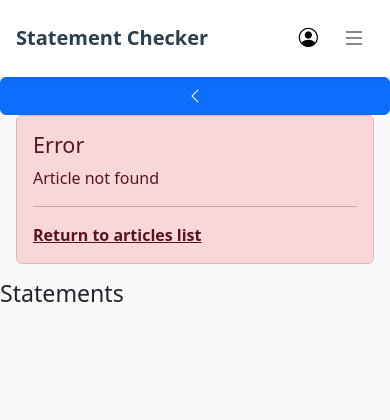
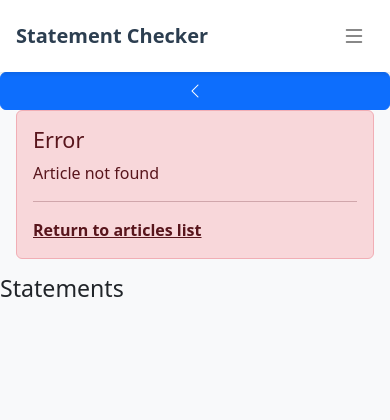
Before and after one commit to ledgerW/foxcheck, a Python web app: template templates/article.html in a window 390 px wide. Shown: the top 420 px of the page. Run offline with Jinja, Linux system fonts and the light colour scheme; the template is opened without the code that fills it, so the values that code supplies are empty; some libraries are stand-ins or nearby versions.

Commit message:
Agent query: Please verify: 1. Is the hamburger menu icon visible and properly sized? 2. Does the mobile menu collapse/expand smoothly? 3. Is the user menu dropdown working correctly with the new bi-list icon?

```diff
--- a/static/css/main.css
+++ b/static/css/main.css
@@ -44,8 +29,8 @@
 .navbar-toggler {
     border: none;
     padding: 0.5rem;
+    background: none;
     transition: transform 0.2s;
-    margin-left: 0.5rem;
 }
 
 .navbar-toggler:focus {
@@ -94,32 +69,36 @@
     align-items: center;
 }
 
-.dropdown-toggle:hover,
-.dropdown-toggle:focus {
-    background: none;
-    box-shadow: none;
+.dropdown-toggle .bi-list {
+    font-size: 1.5rem;
 }
 
 .dropdown-toggle::after {
     display: none;
 }
 
-.dropdown-toggle .bi {
-    font-size: 1.2rem;
-}
-
 .dropdown-menu {
-    border: none;
+    display: none;
+    position: absolute;
+    right: 0;
+    background-color: #ffffff;
     box-shadow: 0 4px 6px rgba(0,0,0,0.1);
     border-radius: 8px;
     padding: 0.5rem;
     min-width: 200px;
 }
 
+.dropdown-menu.show {
+    display: block !important;
+}
+
+#logged-in-menu, #logged-out-menu {
+    width: 100%;
+}
+
 .dropdown-item {
     padding: 0.75rem 1rem;
     border-radius: 4px;
-    color: #2c3e50;
     transition: all 0.2s ease;
 }
 
@@ -166,49 +129,37 @@
     }
 
     .navbar-nav {
-        padding: 1rem 0;
+        margin-bottom: 1rem;
     }
 
     .nav-link {
         padding: 1rem !important;
-        border-radius: 8px;
     }
 
     .dropdown-menu {
         position: static !important;
-        width: 100%;
+        box-shadow: none;
+        border: 1px solid rgba(0,0,0,0.1);
         margin-top: 0.5rem;
-        box-shadow: none;
-        background-color: rgba(52, 152, 219, 0.05);
-    }
-
-    .mobile-user-menu {
-        margin-left: auto;
-        display: flex;
-        align-items: center;
     }
 }
 
-/* Additional page components */
-.page-header {
-    background-color: #ffffff;
-    border-bottom: 1px solid rgba(0,0,0,0.1);
-    margin-bottom: 2rem;
+/* Main content and other existing styles */
+.main-content {
+    flex: 1;
     padding: 2rem 0;
 }
 
-.content-container {
-    background-color: #ffffff;
-    border-radius: 8px;
-    box-shadow: 0 2px 4px rgba(0,0,0,0.1);
-    padding: 2rem;
-    margin: 2rem 0;
+.container {
+    max-width: 1200px;
+    padding: 0 1rem;
+    margin: 0 auto;
 }
 
 /* Footer */
 .footer {
+    margin-top: auto;
     padding: 2rem 0;
-    margin-top: auto;
     background-color: #ffffff;
     border-top: 1px solid rgba(0,0,0,0.1);
 }
--- a/templates/includes/header.html
+++ b/templates/includes/header.html
@@ -2,36 +2,14 @@
     <div class="container">
         <a class="navbar-brand" href="/">Statement Checker</a>
 
-        <div class="d-flex align-items-center">
-            <!-- Mobile user menu -->
-            <div class="mobile-user-menu d-lg-none">
-                <div class="nav-item dropdown">
-                    <button class="dropdown-toggle" type="button" data-bs-toggle="dropdown" aria-expanded="false">
-                        <i class="bi bi-person-circle"></i>
-                    </button>
-                    <ul class="dropdown-menu dropdown-menu-end">
-                        <div id="logged-out-menu-mobile" style="display: none;">
-                            <li><a class="dropdown-item" href="/login">Login</a></li>
-                            <li><a class="dropdown-item" href="/register">Register</a></li>
-                        </div>
-                        <div id="logged-in-menu-mobile" style="display: none;">
-                            <li><span class="dropdown-item-text" id="username-display-mobile"></span></li>
-                            <li><hr class="dropdown-divider"></li>
-                            <li><button class="dropdown-item" id="logout-button-mobile">Logout</button></li>
-                        </div>
-                    </ul>
-                </div>
-            </div>
-
         <!-- Hamburger menu -->
-            <button class="navbar-toggler ms-2" type="button" data-bs-toggle="collapse" data-bs-target="#navbarNav" aria-controls="navbarNav" aria-expanded="false" aria-label="Toggle navigation">
+        <button class="navbar-toggler" type="button" data-bs-toggle="collapse" data-bs-target="#navbarNav" aria-controls="navbarNav" aria-expanded="false" aria-label="Toggle navigation">
             <i class="bi bi-list"></i>
         </button>
-        </div>
 
         <!-- Collapsible navigation -->
         <div class="collapse navbar-collapse" id="navbarNav">
-            <ul class="navbar-nav">
+            <ul class="navbar-nav me-auto">
                 <li class="nav-item">
                     <a class="nav-link{% if request.url.path == '/' %} active{% endif %}" href="/">Home</a>
                 </li>
@@ -40,11 +18,10 @@
                 </li>
             </ul>
 
-            <!-- Desktop user menu -->
-            <div class="user-menu d-none d-lg-block ms-auto">
+            <!-- User menu -->
             <div class="nav-item dropdown">
-                    <button class="dropdown-toggle" type="button" data-bs-toggle="dropdown" aria-expanded="false">
-                        <i class="bi bi-person-circle"></i>
+                <button class="btn dropdown-toggle user-menu-btn" type="button" data-bs-toggle="dropdown" aria-expanded="false">
+                    <i class="bi bi-list"></i>
                 </button>
                 <ul class="dropdown-menu dropdown-menu-end">
                     <div id="logged-out-menu" style="display: none;">
@@ -60,5 +37,4 @@
             </div>
         </div>
     </div>
-    </div>
 </nav>
```
Also changed, not shown: other parts of static/css/main.css (+4 -45 lines). Lines whose indentation alone changed are shown as unchanged.
